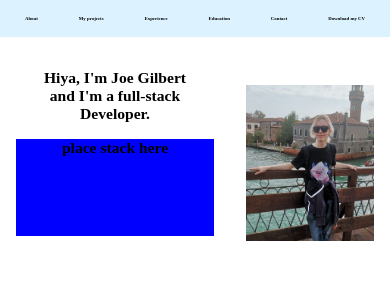
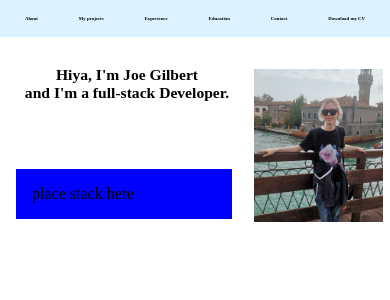
Before and after one commit to joeglDev/Developer-Portfolio-Joe-Gilbert, a Vue app in the folder vue-project/: page /about in a window 390 px wide. Shown: the top 300 px of the page. Built offline with nearby package versions, Linux system fonts and the light colour scheme.

Commit message:
About- adjusted css to remove span from About.vue

```diff
--- a/vue-project/src/CSS/About.css
+++ b/vue-project/src/CSS/About.css
@@ -1,4 +1,6 @@
 .header__intro__section {
+
+    margin: 2rem;
     margin-top: 5rem;
 }
 
@@ -11,29 +13,38 @@
 }
 
 .header__intro__h1 {
-    margin: 1rem;
     font-size: 3vw;
     text-align: center;
     height: 50%;
     grid-row: 1;
+    grid-column: 1;
+    width: 100%;
+    margin-left: 1rem;
 }
 
 .header__intro__img {
     margin: 1rem;
     grid-row: 1/2;
+    grid-column: 2;
 
 }
 
 .header__intro__tech {
     background-color: blue;
-    width: 100%;
+    width: 90%;
     height: 100%;
-    top: 1rem;
-
+    grid-row: 2;
+    grid-column: 1;
+    position: relative;
+    top: -25rem;
+    padding-left: 1rem;
 }
 
 @media only screen and (max-width: 600px) {
 
+    .header__intro__section {
+        margin: 0;
+    }
     .header__grid__container {
         grid-gap: 0rem;
     }
@@ -46,14 +57,20 @@
 
     .header__intro__h1 {
         font-size: 4vw;
-        margin-right: 0;
+        margin-right: 1rem;
     }
 
     .header__intro__img {
         position: static;
-        width: 80%;
-        height: 80%;
+        width: 85%;
+        height: 85%;
         overflow: auto;
-        margin-top: 2rem;
+        margin-top: 1rem;
+    }
+
+    .header__intro__tech {
+        top: -5rem;
+        margin-left: 1rem;
+        margin-right: 1rem;
     }
 }
--- a/vue-project/src/components/About.vue
+++ b/vue-project/src/components/About.vue
@@ -5,11 +5,10 @@
 <template>
     <section class="header__intro__section" id="about">
         <div class="about__grid__container">
-            <h1 class="header__intro__h1">Hiya, I'm Joe Gilbert <br> and I'm a full-stack Developer.<span>
-                    <div class="header__intro__tech">
-                        <p>place stack here</p>
-                    </div>
-                </span></h1>
+            <h1 class="header__intro__h1">Hiya, I'm Joe Gilbert <br> and I'm a full-stack Developer.</h1>
+            <div class="header__intro__tech">
+                <p>place stack here</p>
+            </div>
             <img class="header__intro__img" src="../assets/img_1.jpg"
                 alt="an image of myself on holiday in Murano, Venice, Italy">
 
```
